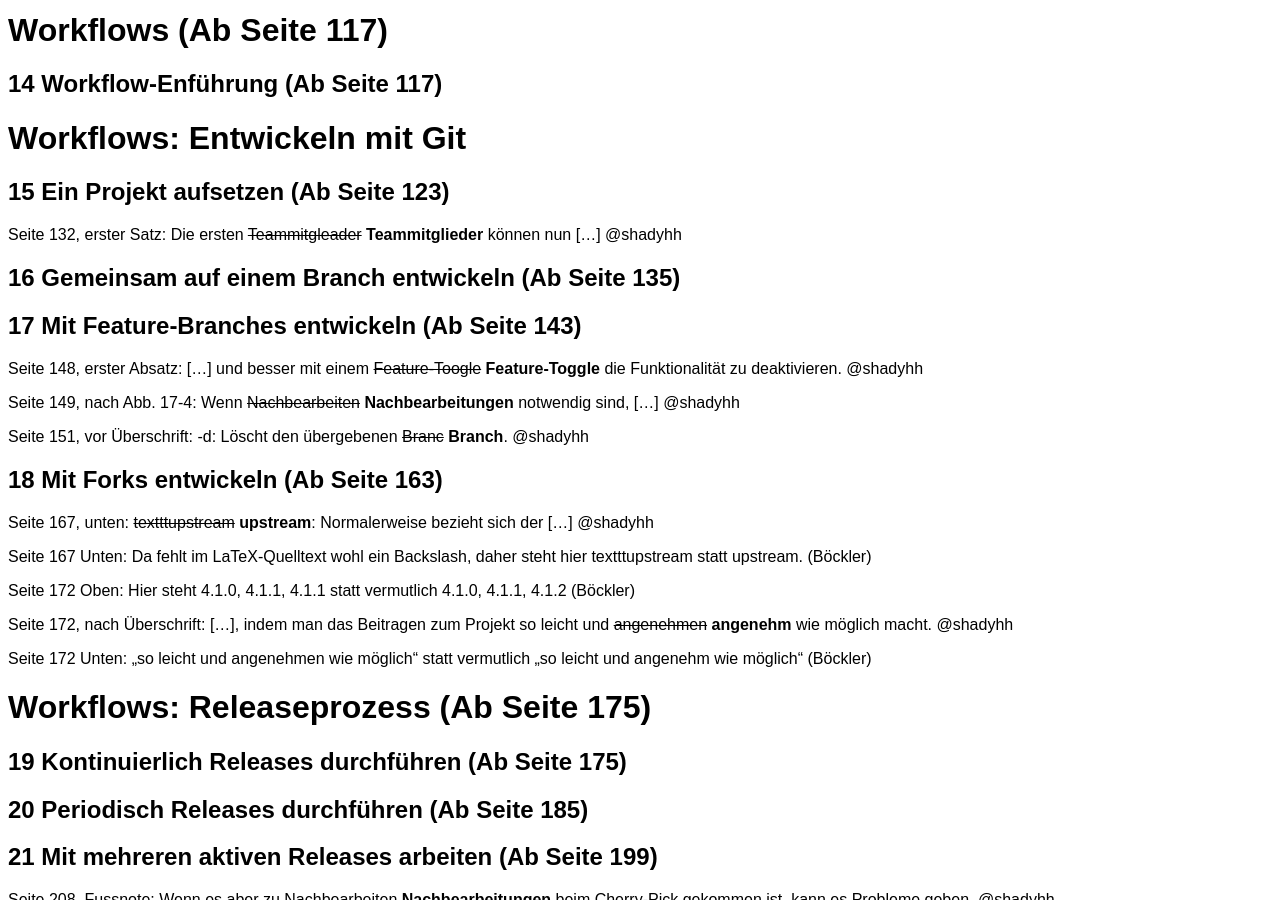
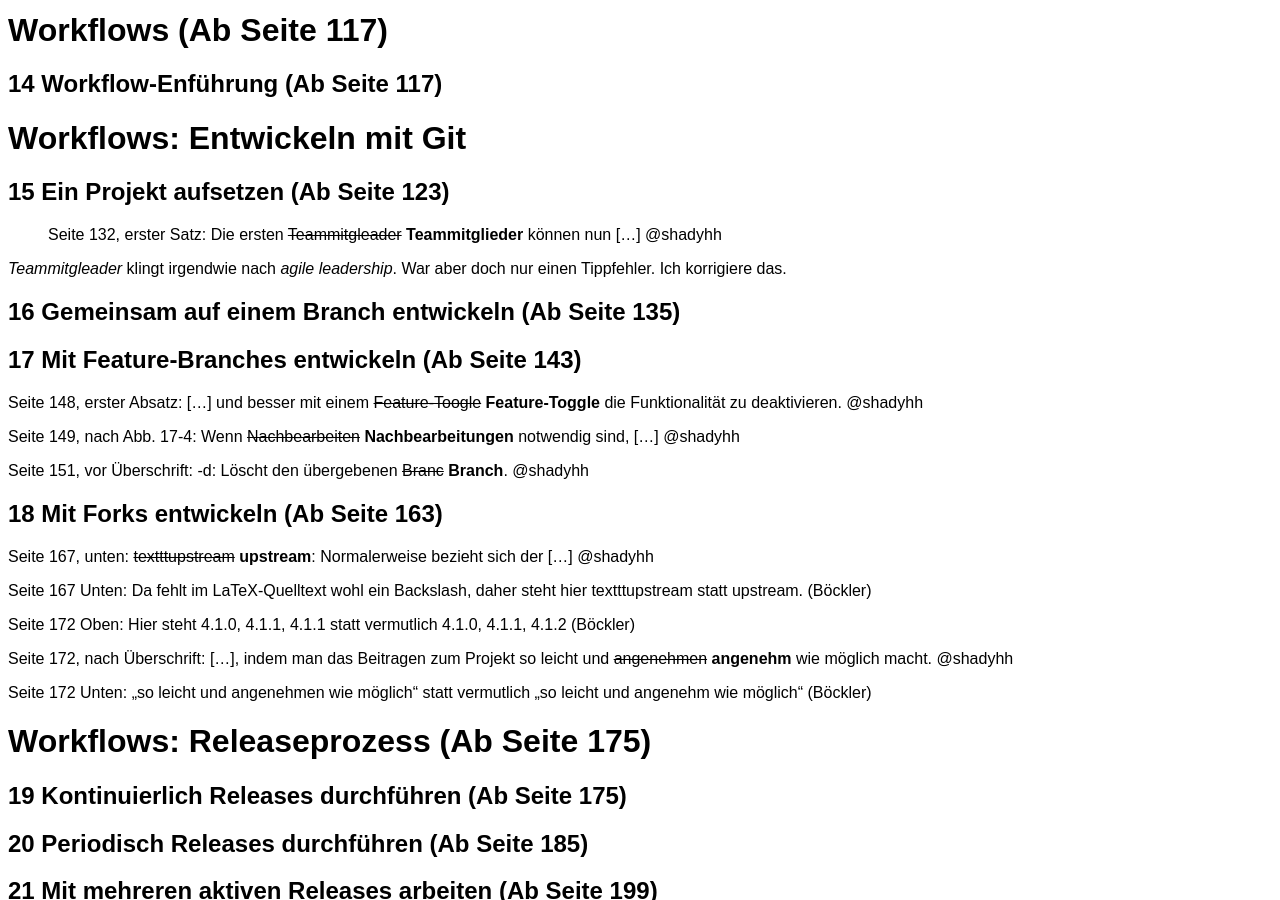
Before and after one commit to kapitel26/gitbuch-feedback, a Jekyll site: the page built from feedback-git-buch-auflage-4.md, in a window 1280 px wide and 900 px high, scrolled down 1292 px. Built offline with Jekyll 4.4.1, drawn with Linux system fonts in a browser that asks for light colours.

Commit message:
Typo: Teammitglieder

```diff
--- a/feedback-git-buch-auflage-4.md
+++ b/feedback-git-buch-auflage-4.md
@@ -65,7 +65,11 @@ Ja, das ist eine gute Idee. Die $(...)-Notation ist viel besser zu lesen.
 # Workflows: Entwickeln mit Git
 
 ## 15 Ein Projekt aufsetzen (Ab Seite 123)
-Seite 132, erster Satz: Die ersten ~~Teammitgleader~~ **Teammitglieder** können nun [...] @shadyhh
+
+> Seite 132, erster Satz: Die ersten ~~Teammitgleader~~ **Teammitglieder** können nun [...] @shadyhh
+
+*Teammitgleader* klingt irgendwie nach *agile leadership*.
+War aber doch nur einen Tippfehler. Ich korrigiere das.
 
 ## 16 Gemeinsam auf einem Branch entwickeln (Ab Seite 135)
 
```
